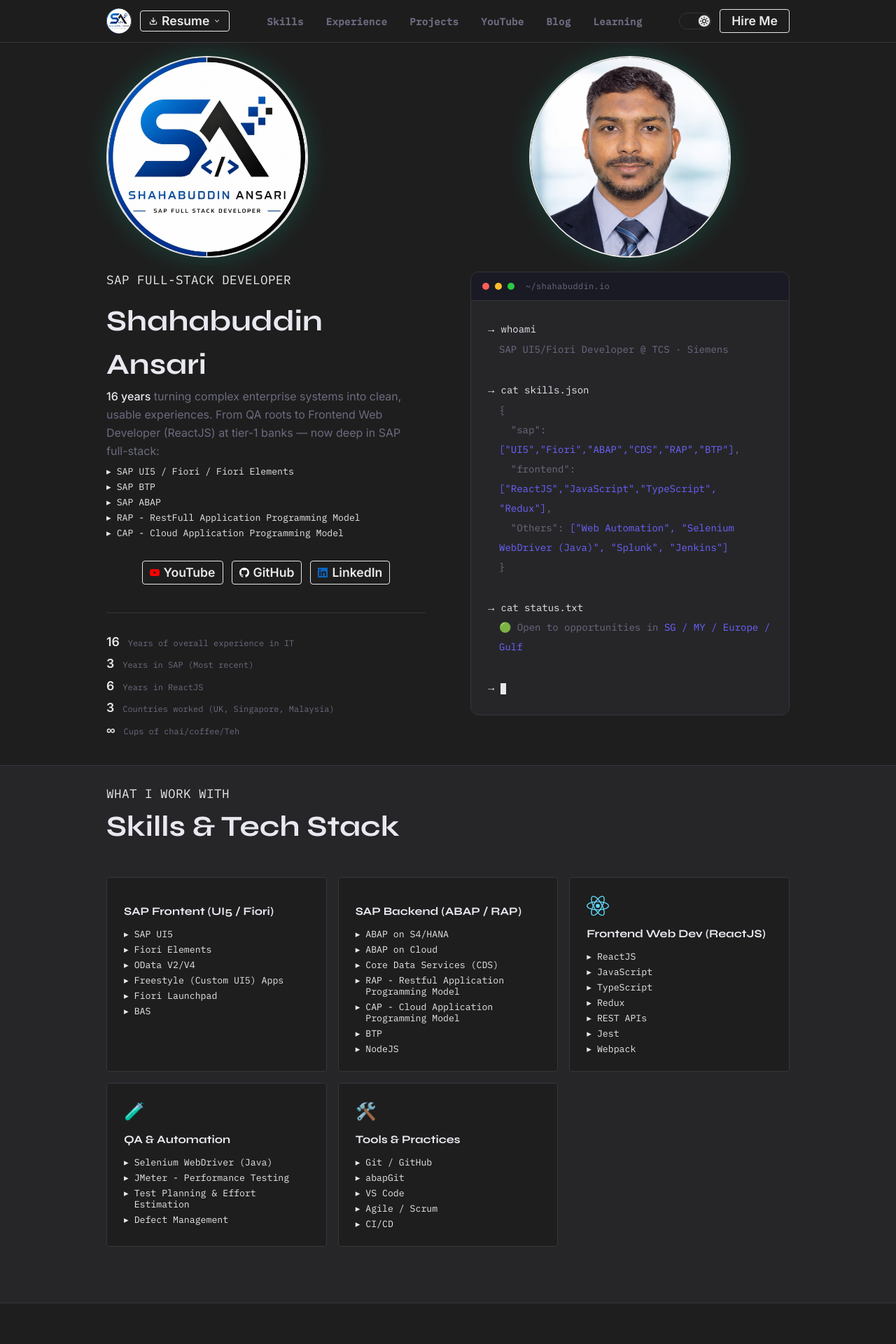
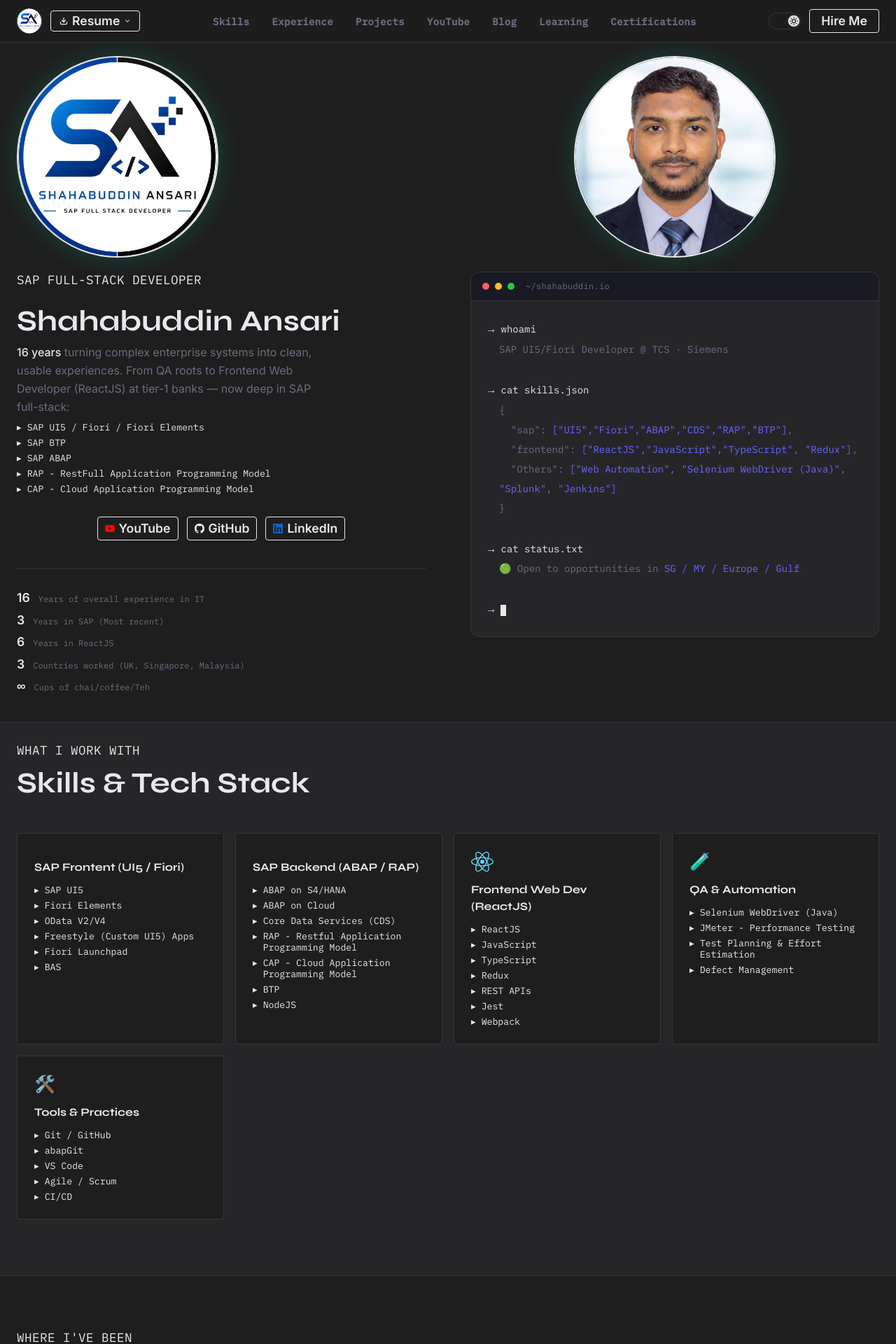
Before and after one commit to ShahabuddinAnsari/shahabuddin_portfolio, a React (Create React App) app: page / in a window 1280 px wide. Shown: the top 1920 px of the page at 70% size. Built offline with nearby package versions, Linux system fonts and the light colour scheme.

Commit message:
updated Navbar section

```diff
--- a/src/App.js
+++ b/src/App.js
@@ -8,6 +8,7 @@
 import YouTube    from './components/YouTube';
 import Blog       from './components/Blog';
 import Learning   from './components/Learning';
+import Certifications from './components/Certifications';
 import Contact    from './components/Contact';
 import Footer     from './components/Footer';
 
@@ -32,6 +33,8 @@
         <hr style={{ border: 'none', borderTop: '1px solid var(--color-border)' }} />
         <Learning />
         <hr style={{ border: 'none', borderTop: '1px solid var(--color-border)' }} />
+        <Certifications />
+        <hr style={{ border: 'none', borderTop: '1px solid var(--color-border)' }} />
         {/* Profile photo — mobile only, above contact */}
         <div className="flex justify-center py-12 md:hidden">
           <img
--- a/src/components/Blog.jsx
+++ b/src/components/Blog.jsx
@@ -3,7 +3,7 @@
 export default function Blog() {
   return (
     <section id="blog" className="py-20 bg-surface">
-      <div className="max-w-5xl mx-auto px-6">
+      <div className="max-w-7xl mx-auto px-6">
         <div className="reveal mb-10">
           <p className="font-mono text-accent text-xs tracking-wide uppercase mb-2">
             Things I write about
--- a/src/components/Learning.jsx
+++ b/src/components/Certifications.jsx
@@ -1,28 +1,23 @@
-import { learning } from "../data";
+import { certifications } from "../data";
 
 const badge = {
-  done: { cls: "text-accent", bg: "rgba(0,212,170,0.12)", label: "✓ Complete" },
-  active: {
-    cls: "text-accent2",
-    bg: "rgba(108,99,255,0.15)",
-    label: "⚡ Active",
-  },
-  next: { cls: "text-danger", bg: "rgba(255,107,107,0.12)", label: "↑ Next" },
+  done: { label: "✓ Complete", color: "#00d4aa", bg: "rgba(0,212,170,0.12)" },
+  planned: { label: "↑ Planned", color: "#ff6b6b", bg: "rgba(255,107,107,0.12)" },
 };
 
-export default function Learning() {
+export default function Certifications() {
   return (
-    <section id="learning" className="py-20 bg-bg">
-      <div className="max-w-5xl mx-auto px-6">
+    <section id="certifications" className="py-20 bg-bg">
+      <div className="max-w-7xl mx-auto px-6">
         <div className="reveal mb-10">
           <p className="font-mono text-accent text-xs tracking-wide uppercase mb-2">
-            My roadmap
+            Credentials
           </p>
           <h2
             className="font-display font-extrabold1 text-textmain"
             style={{ fontSize: "clamp(1.8rem, 4vw, 2.6rem)" }}
           >
-            Learning Resources
+            Certifications
           </h2>
         </div>
 
@@ -32,25 +27,16 @@
             gridTemplateColumns: "repeat(auto-fill, minmax(270px, 1fr))",
           }}
         >
-          {learning.map((item) => {
+          {certifications.map((item) => {
             const b = badge[item.status];
             return (
               <div
                 key={item.title}
-                className="reveal bg-surface border border-border rounded p-5 hover:border-accent2 transition-colors duration-200"
+                className="reveal bg-surface border border-border rounded p-5 hover:border-accent transition-colors duration-200"
               >
                 <span
                   className="inline-block font-mono text-xs px-2 py-0.5 rounded mb-3 tracking-wider uppercase"
-                  // CORRECT — one 'color' key
-                  style={{
-                    background: b.bg,
-                    color:
-                      item.status === "done"
-                        ? "#00d4aa"
-                        : item.status === "active"
-                          ? "#6c63ff"
-                          : "#ff6b6b",
-                  }}
+                  style={{ background: b.bg, color: b.color }}
                 >
                   {b.label}
                 </span>
--- a/src/components/Contact.jsx
+++ b/src/components/Contact.jsx
@@ -3,7 +3,7 @@
 export default function Contact() {
   return (
     <section id="contact" className="py-20 bg-surface">
-      <div className="max-w-5xl mx-auto px-6">
+      <div className="max-w-7xl mx-auto px-6">
           <div className="max-w-lg mx-auto text-center reveal">
           <p className="font-mono text-accent text-xs tracking-wide uppercase mb-2">
             Let's connect
--- a/src/components/Experience.jsx
+++ b/src/components/Experience.jsx
@@ -44,7 +44,7 @@
 export default function Experience() {
   return (
     <section id="experience" className="py-20 bg-bg">
-      <div className="max-w-5xl mx-auto px-6">
+      <div className="max-w-7xl mx-auto px-6">
         <div className="reveal mb-10">
           <p className="font-mono text-accent text-xs tracking-wide uppercase mb-2">
             Where I've been
--- a/src/components/Hero.jsx
+++ b/src/components/Hero.jsx
@@ -17,7 +17,7 @@
       className="min-h-screen flex items-center pt-20"
       style={{ paddingTop: "80px" }}
     >
-      <div className="max-w-5xl mx-auto px-6 w-full">
+      <div className="max-w-7xl mx-auto px-6 w-full">
         <div className="grid md:grid-cols-2 gap-16 items-start">
           {/* Left */}
           <div>
--- a/src/components/Navbar.jsx
+++ b/src/components/Navbar.jsx
@@ -8,6 +8,7 @@
   { href: "#youtube", label: "YouTube" },
   { href: "#blog", label: "Blog" },
   { href: "#learning", label: "Learning" },
+  { href: "#certifications", label: "Certifications" },
   // { href: "#contact", label: "Contact" },
 ];
 
@@ -249,7 +250,7 @@
       }}
     >
       <div
-        className="max-w-5xl mx-auto px-6 h-15 flex items-center justify-between"
+        className="max-w-7xl mx-auto px-6 h-15 flex items-center justify-between"
         style={{ height: "60px" }}
       >
         {/* Logo + Resume dropdown */}
--- a/src/components/Projects.jsx
+++ b/src/components/Projects.jsx
@@ -3,7 +3,7 @@
 export default function Projects() {
   return (
     <section id="projects" className="py-20 bg-surface">
-      <div className="max-w-5xl mx-auto px-6">
+      <div className="max-w-7xl mx-auto px-6">
         <div className="reveal mb-10">
           <p className="font-mono text-accent text-xs tracking-wide uppercase mb-2">
             Things I've built
--- a/src/components/Skills.jsx
+++ b/src/components/Skills.jsx
@@ -15,7 +15,7 @@
 export default function Skills() {
   return (
     <section id="skills" className="pt-8 pb-20 bg-surface">
-      <div className="max-w-5xl mx-auto px-6">
+      <div className="max-w-7xl mx-auto px-6">
         <div className="reveal mb-10">
           <p className="font-mono text-accent text-xs tracking-wide uppercase mb-2">
             What I work with
--- a/src/components/YouTube.jsx
+++ b/src/components/YouTube.jsx
@@ -3,7 +3,7 @@
 export default function YouTube() {
   return (
     <section id="youtube" className="py-20 bg-bg">
-      <div className="max-w-5xl mx-auto px-6">
+      <div className="max-w-7xl mx-auto px-6">
         <div className="reveal mb-10">
           <p className="font-mono text-accent text-xs tracking-wide uppercase mb-2">
             Content I create
--- a/src/data/index.js
+++ b/src/data/index.js
@@ -313,6 +313,14 @@
   },
 ];
 
+export const certifications = [
+  {
+    status: "planned",
+    title: "SAP Certified Development Associate - SAP Fiori Application Developer",
+    desc: "Targeting July 2026. Validates hands-on SAPUI5/Fiori development skills built over 3 years on live S/4HANA projects.",
+  },
+];
+
 export const learning = [
   {
     status: "done",
```
